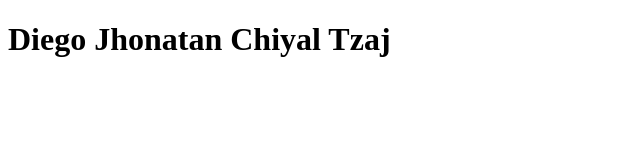
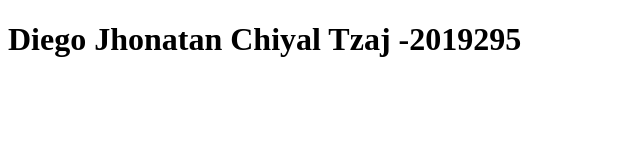
Before and after one commit to dchiyal2019295/IN5AV, a plain HTML site: page index.html in a window 1280 px wide. Shown: the whole page, without its empty margins (0-640 px from the left). Drawn offline with Linux system fonts and the light colour scheme.

Commit message:
se agrego el numero de carné del estudiante

```diff
--- a/index.html
+++ b/index.html
@@ -6,6 +6,6 @@
     <title>Primera Pagina con Git</title>
 </head>
 <body>
-    <h1>Diego Jhonatan Chiyal Tzaj </h1>
+    <h1>Diego Jhonatan Chiyal Tzaj -2019295 </h1>
 </body>
 </html>
```
